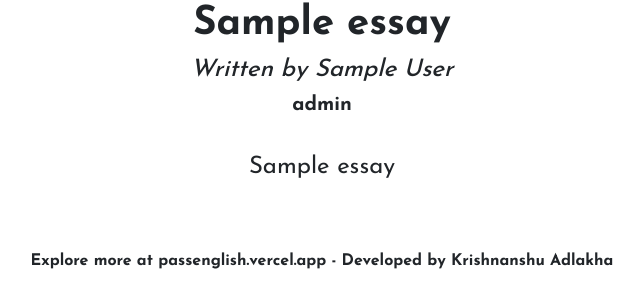
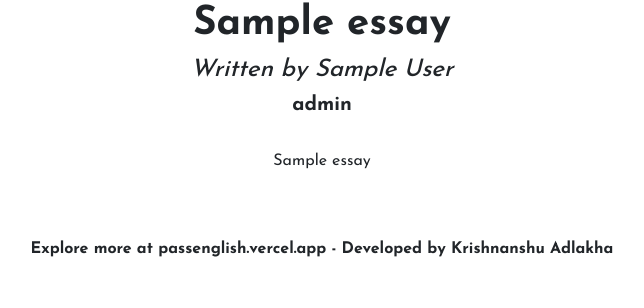
Before and after one commit to krishnanshu-adlakha/passenglishdb, a Flask app: template website/templates/printessay.html in a window 1280 px wide. Shown: the top 308 px of the page, without its empty margins (318-962 px from the left). Run offline with Flask 3, Linux system fonts and the light colour scheme; the template is opened without the code that fills it: most values are stand-ins (such as "Sample title", 1, 10 or a date in 2020); some libraries are stand-ins or nearby versions.

Commit message:
Update printessay.html

```diff
--- a/website/templates/printessay.html
+++ b/website/templates/printessay.html
@@ -46,7 +46,7 @@
         <h4 align="center" class="fst-italic"">Written by {{essay["author"]}}</h4>
             <h5 align="center" class="fw-bold">{{essay["level"]}}</h5>
             <br>
-            <p align="center" style="white-space: pre-line;" class="fs-4">{{essay["essay"]}}</p>
+            <p align="center" style="white-space: pre-line;" class="fs-6">{{essay["essay"]}}</p>
     </div>
     <br>
     <script type="text/javascript">
```
